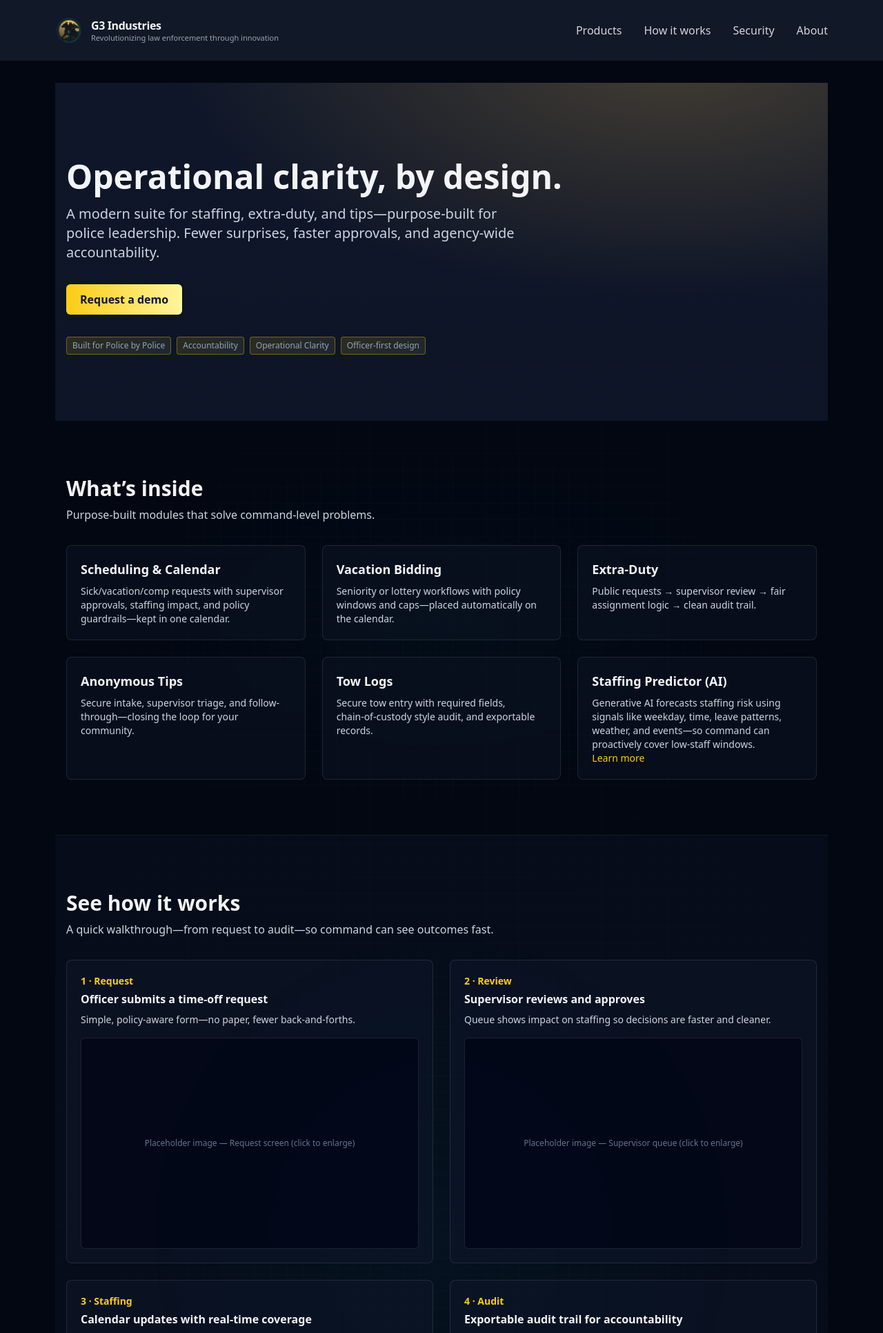
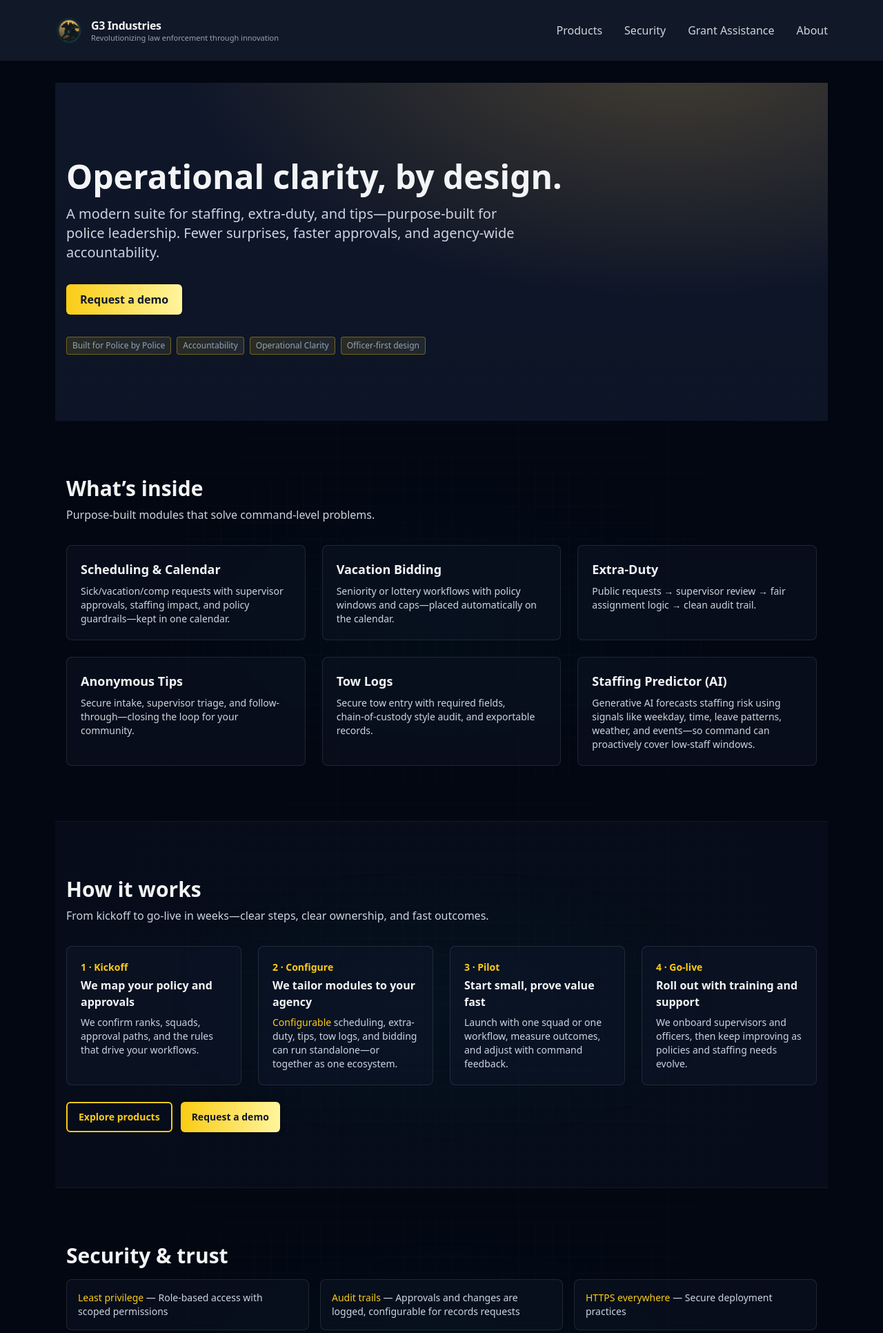
Before and after one commit to ojncglg/g_3site, a Python web app: template templates/index.html in a window 1280 px wide. Shown: the top 1932 px of the page at 69% size. Run offline with Jinja, Linux system fonts and the light colour scheme; the template is opened without the code that fills it, so the values that code supplies are empty; some libraries are stand-ins or nearby versions.

Commit message:
Make What's inside cards fully clickable + improve nav/UX

```diff
--- a/app.py
+++ b/app.py
@@ -98,10 +98,16 @@ def about():
     return render_template("about.html", title="About — G3 Industries")
 
 
+
 # New /security route
 @app.route("/security")
 def security():
     return render_template("security.html", title="Security — G3 Industries")
+
+# New /grants route (Grant Assistance)
+@app.route("/grants")
+def grants():
+    return render_template("grants.html", title="Grant Assistance — G3 Industries")
 
 
 @app.route("/demo", methods=["POST"])
--- a/static/style.css
+++ b/static/style.css
@@ -89,26 +89,26 @@ a {
   padding: 0.75rem 1.25rem;
 }
 
-.btn-primary {
+.btn-primary, .btn--primary {
   background: linear-gradient(90deg, var(--g3-gold), var(--g3-gold-light));
   color: var(--g3-slate-deep);
   box-shadow: 0 2px 6px rgba(0, 0, 0, 0.15);
 }
-.btn-primary:hover {
+.btn-primary:hover, .btn--primary:hover {
   filter: brightness(1.05);
   box-shadow: 0 4px 12px rgba(0, 0, 0, 0.2);
   transform: translateY(-1px);
 }
-.btn-primary:active {
+.btn-primary:active, .btn--primary:active {
   transform: translateY(0);
 }
 
-.btn-outline {
+.btn-outline, .btn--secondary {
   border: 2px solid var(--g3-gold);
   color: var(--g3-gold);
   background: transparent;
 }
-.btn-outline:hover {
+.btn-outline:hover, .btn--secondary:hover {
   background: rgba(250, 204, 21, 0.1);
 }
 
--- a/templates/base.html
+++ b/templates/base.html
@@ -1,4 +1,4 @@
-<!DOCTYPE html>
+<!doctype html>
 <html lang="en">
   <head>
     <meta charset="utf-8" />
@@ -84,17 +84,9 @@
     </script>
     <script src="https://cdn.tailwindcss.com"></script>
     <link
-      rel="preload"
-      href="{{ url_for('static', filename='style.css', v='1.0.1') }}"
-      as="style"
-      onload="this.onload=null;this.rel='stylesheet'"
+      rel="stylesheet"
+      href="{{ url_for('static', filename='style.css') }}?v=1.0.2"
     />
-    <noscript>
-      <link
-        rel="stylesheet"
-        href="{{ url_for('static', filename='style.css', v='1.0.1') }}"
-      />
-    </noscript>
     {% block meta %}{% endblock %} {% block social %}
     <!-- Open Graph (defaults) -->
     <meta property="og:title" content="G3 Industries" />
@@ -194,10 +186,10 @@
         </div>
         <ul class="hidden md:flex gap-6 md:gap-8 text-gray-300 ml-auto">
           <li><a href="/products" class="hover:text-white">Products</a></li>
+          <li><a href="/security" class="hover:text-white">Security</a></li>
           <li>
-            <a href="/#screens" class="hover:text-white">How it works</a>
+            <a href="/grants" class="hover:text-white">Grant Assistance</a>
           </li>
-          <li><a href="/security" class="hover:text-white">Security</a></li>
           <li><a href="/about" class="hover:text-white">About</a></li>
         </ul>
       </nav>
@@ -217,16 +209,14 @@
             </li>
             <li>
               <a
-                href="/#screens"
+                href="/security"
                 class="block rounded px-3 py-2 hover:bg-white/5"
-                >How it works</a
+                >Security</a
               >
             </li>
             <li>
-              <a
-                href="/security"
-                class="block rounded px-3 py-2 hover:bg-white/5"
-                >Security</a
+              <a href="/grants" class="block rounded px-3 py-2 hover:bg-white/5"
+                >Grant Assistance</a
               >
             </li>
             <li>
@@ -293,8 +283,8 @@
         <div>© <span id="year"></span> G3 Industries · Newark, DE</div>
         <nav class="flex gap-6 md:gap-8" role="navigation" aria-label="Footer">
           <a href="/products" class="hover:text-gray-300">Products</a>
-          <a href="/#screens" class="hover:text-gray-300">How it works</a>
           <a href="/security" class="hover:text-gray-300">Security</a>
+          <a href="/grants" class="hover:text-gray-300">Grant Assistance</a>
           <a href="/about" class="hover:text-gray-300">About</a>
         </nav>
       </div>
@@ -360,7 +350,7 @@
               }
             });
           },
-          { rootMargin: "0px 0px -10% 0px", threshold: 0.1 }
+          { rootMargin: "0px 0px -10% 0px", threshold: 0.1 },
         );
 
         nodes.forEach(function (el) {
--- a/templates/grants.html
+++ b/templates/grants.html
@@ -7,11 +7,8 @@
 <section class="container max-w-5xl mx-auto px-4 py-12 animate-fade-in">
   <!-- Page header -->
   <header class="mb-10">
-    <div class="inline-flex items-center gap-2 badge badge--gold text-[11px]">
-      Grant Assistance
-    </div>
     <h1 class="mt-4 text-4xl font-bold tracking-tight">
-      Bring modern admin technology to your agency without blowing the budget.
+      Bring modern admin technology to your agency without blowing the budget
     </h1>
     <p class="mt-4 text-lg muted max-w-3xl">
       We help agencies pursue grant funding to adopt the G3 ecosystem. Start
--- a/templates/index.html
+++ b/templates/index.html
@@ -189,61 +189,73 @@ by design. | Grigori Lopez Garcia{% endblock %} {% block meta %}
     <!-- Cards: scannable module overview; link back to screenshots -->
     <div class="mt-8 grid sm:grid-cols-2 lg:grid-cols-3 gap-6">
       <!-- Vacation Book -->
-      <article
-        class="rounded-lg border border-white/10 card-border bg-slate-900/40 p-5 h-full flex flex-col hover:bg-slate-900/60 transition"
+      <a
+        href="/products#how-scheduling"
+        class="rounded-lg border border-white/10 card-border bg-slate-900/40 p-5 h-full flex flex-col hover:bg-slate-900/60 transition hover:no-underline focus:outline-none focus:ring-2 focus:ring-[color:var(--g3-gold)]"
+        aria-label="Scheduling & Calendar — view details"
       >
         <h3 class="font-semibold text-lg">Scheduling &amp; Calendar</h3>
         <p class="mt-2 text-sm text-slate-300">
           Sick/vacation/comp requests with supervisor approvals, staffing
           impact, and policy guardrails—kept in one calendar.
         </p>
-      </article>
+      </a>
       <!-- Vacation Bidding -->
-      <article
-        class="rounded-lg border border-white/10 card-border bg-slate-900/40 p-5 h-full flex flex-col hover:bg-slate-900/60 transition"
+      <a
+        href="/products#how-bidding"
+        class="rounded-lg border border-white/10 card-border bg-slate-900/40 p-5 h-full flex flex-col hover:bg-slate-900/60 transition hover:no-underline focus:outline-none focus:ring-2 focus:ring-[color:var(--g3-gold)]"
+        aria-label="Vacation Bidding — view details"
       >
         <h3 class="font-semibold text-lg">Vacation Bidding</h3>
         <p class="mt-2 text-sm text-slate-300">
           Seniority or lottery workflows with policy windows and caps—placed
           automatically on the calendar.
         </p>
-      </article>
+      </a>
 
       <!-- Extra-Duty -->
-      <article
-        class="rounded-lg border border-white/10 card-border bg-slate-900/40 p-5 h-full flex flex-col hover:bg-slate-900/60 transition"
+      <a
+        href="/products#how-payjobs"
+        class="rounded-lg border border-white/10 card-border bg-slate-900/40 p-5 h-full flex flex-col hover:bg-slate-900/60 transition hover:no-underline focus:outline-none focus:ring-2 focus:ring-[color:var(--g3-gold)]"
+        aria-label="Extra-Duty — view details"
       >
         <h3 class="font-semibold text-lg">Extra-Duty</h3>
         <p class="mt-2 text-sm text-slate-300">
           Public requests → supervisor review → fair assignment logic → clean
           audit trail.
         </p>
-      </article>
+      </a>
 
       <!-- Anonymous Tips -->
-      <article
-        class="rounded-lg border border-white/10 card-border bg-slate-900/40 p-5 h-full flex flex-col hover:bg-slate-900/60 transition"
+      <a
+        href="/products#how-tips"
+        class="rounded-lg border border-white/10 card-border bg-slate-900/40 p-5 h-full flex flex-col hover:bg-slate-900/60 transition hover:no-underline focus:outline-none focus:ring-2 focus:ring-[color:var(--g3-gold)]"
+        aria-label="Anonymous Tips — view details"
       >
         <h3 class="font-semibold text-lg">Anonymous Tips</h3>
         <p class="mt-2 text-sm text-slate-300">
           Secure intake, supervisor triage, and follow-through—closing the loop
           for your community.
         </p>
-      </article>
+      </a>
       <!-- Tow Logs -->
-      <article
-        class="rounded-lg border border-white/10 card-border bg-slate-900/40 p-5 h-full flex flex-col hover:bg-slate-900/60 transition"
+      <a
+        href="/products#how-tow"
+        class="rounded-lg border border-white/10 card-border bg-slate-900/40 p-5 h-full flex flex-col hover:bg-slate-900/60 transition hover:no-underline focus:outline-none focus:ring-2 focus:ring-[color:var(--g3-gold)]"
+        aria-label="Tow Logs — view details"
       >
         <h3 class="font-semibold text-lg">Tow Logs</h3>
         <p class="mt-2 text-sm text-slate-300">
           Secure tow entry with required fields, chain‑of‑custody style audit,
           and exportable records.
         </p>
-      </article>
+      </a>
 
       <!-- Staffing Predictor (AI) -->
-      <article
-        class="rounded-lg border border-white/10 card-border bg-slate-900/40 p-5 h-full flex flex-col hover:bg-slate-900/60 transition"
+      <a
+        href="/products#how-ai"
+        class="rounded-lg border border-white/10 card-border bg-slate-900/40 p-5 h-full flex flex-col hover:bg-slate-900/60 transition hover:no-underline focus:outline-none focus:ring-2 focus:ring-[color:var(--g3-gold)]"
+        aria-label="Staffing Predictor (AI) — view details"
       >
         <h3 class="font-semibold text-lg">Staffing Predictor (AI)</h3>
         <p class="mt-2 text-sm text-slate-300">
@@ -251,178 +263,85 @@ by design. | Grigori Lopez Garcia{% endblock %} {% block meta %}
           time, leave patterns, weather, and events—so command can proactively
           cover low‑staff windows.
         </p>
-        <a
-          href="/products#how-ai"
-          class="mt-auto inline-block text-sm text-[color:var(--g3-gold)] hover:underline"
-          >Learn more</a
-        >
-      </article>
+      </a>
     </div>
   </div>
 </section>
 
-<!-- === Screens (step‑by‑step walkthrough) === -->
+<!-- === How it works (simple implementation story) === -->
 <section
-  id="screens"
+  id="how"
   class="defer py-16 md:py-20 bg-slate-900/30 border-y border-white/5 section-decor"
 >
   <div class="max-w-6xl mx-auto px-4">
-    <h2 class="text-2xl md:text-3xl font-bold">See how it works</h2>
+    <h2 class="text-2xl md:text-3xl font-bold">How it works</h2>
     <p class="mt-2 text-slate-300">
-      A quick walkthrough—from request to audit—so command can see outcomes
-      fast.
+      From kickoff to go-live in weeks—clear steps, clear ownership, and fast
+      outcomes.
     </p>
 
-    <div class="mt-8 grid md:grid-cols-2 gap-6">
-      <!-- Step 1: Request -->
+    <div class="mt-8 grid md:grid-cols-4 gap-6">
       <article
         class="rounded-lg border border-white/10 card-border bg-slate-900/50 p-5"
       >
         <div class="text-sm font-semibold text-[color:var(--g3-gold)]">
-          1 · Request
+          1 · Kickoff
         </div>
-        <h3 class="mt-1 font-semibold">Officer submits a time‑off request</h3>
+        <h3 class="mt-1 font-semibold">We map your policy and approvals</h3>
         <p class="mt-2 text-sm text-slate-300">
-          Simple, policy-aware form—no paper, fewer back‑and‑forths.
+          We confirm ranks, squads, approval paths, and the rules that drive
+          your workflows.
         </p>
-        <button
-          type="button"
-          class="mt-4 w-full rounded-md bg-slate-950/80 border border-white/10 flex items-center justify-center focus:outline-none focus:ring focus:ring-[color:var(--g3-gold)]"
-          style="aspect-ratio: 16/10"
-          data-title="Officer submits a time‑off request"
-          data-caption="Simple, policy‑aware form—no paper, fewer back‑and‑forths."
-          aria-label="Open larger preview: time-off request form"
-        >
-          <span class="text-xs text-slate-500"
-            >Placeholder image — Request screen (click to enlarge)</span
-          >
-        </button>
       </article>
 
-      <!-- Step 2: Review -->
       <article
         class="rounded-lg border border-white/10 card-border bg-slate-900/50 p-5"
       >
         <div class="text-sm font-semibold text-[color:var(--g3-gold)]">
-          2 · Review
+          2 · Configure
         </div>
-        <h3 class="mt-1 font-semibold">Supervisor reviews and approves</h3>
+        <h3 class="mt-1 font-semibold">We tailor modules to your agency</h3>
         <p class="mt-2 text-sm text-slate-300">
-          Queue shows impact on staffing so decisions are faster and cleaner.
+          <a
+            href="/products#how-scheduling"
+            class="text-[color:var(--g3-gold)] hover:underline"
+            >Configurable</a
+          >
+          scheduling, extra-duty, tips, tow logs, and bidding can run
+          standalone—or together as one ecosystem.
         </p>
-        <button
-          type="button"
-          class="mt-4 w-full rounded-md bg-slate-950/80 border border-white/10 flex items-center justify-center focus:outline-none focus:ring focus:ring-[color:var(--g3-gold)]"
-          style="aspect-ratio: 16/10"
-          data-title="Supervisor reviews and approves"
-          data-caption="Queue shows impact on staffing so decisions are faster and cleaner."
-          aria-label="Open larger preview: supervisor review queue"
-        >
-          <span class="text-xs text-slate-500"
-            >Placeholder image — Supervisor queue (click to enlarge)</span
-          >
-        </button>
       </article>
 
-      <!-- Step 3: Staffing View -->
       <article
         class="rounded-lg border border-white/10 card-border bg-slate-900/50 p-5"
       >
         <div class="text-sm font-semibold text-[color:var(--g3-gold)]">
-          3 · Staffing
+          3 · Pilot
         </div>
-        <h3 class="mt-1 font-semibold">
-          Calendar updates with real‑time coverage
-        </h3>
+        <h3 class="mt-1 font-semibold">Start small, prove value fast</h3>
         <p class="mt-2 text-sm text-slate-300">
-          See coverage by squad, shift, and unit—before surprises happen.
+          Launch with one squad or one workflow, measure outcomes, and adjust
+          with command feedback.
         </p>
-        <button
-          type="button"
-          class="mt-4 w-full rounded-md bg-slate-950/80 border border-white/10 flex items-center justify-center focus:outline-none focus:ring focus:ring-[color:var(--g3-gold)]"
-          style="aspect-ratio: 16/10"
-          data-title="Calendar updates with real‑time coverage"
-          data-caption="See coverage by squad, shift, and unit—before surprises happen."
-          aria-label="Open larger preview: staffing calendar"
-        >
-          <span class="text-xs text-slate-500"
-            >Placeholder image — Staffing calendar (click to enlarge)</span
-          >
-        </button>
       </article>
 
-      <!-- Step 4: Audit -->
       <article
         class="rounded-lg border border-white/10 card-border bg-slate-900/50 p-5"
       >
         <div class="text-sm font-semibold text-[color:var(--g3-gold)]">
-          4 · Audit
+          4 · Go‑live
         </div>
-        <h3 class="mt-1 font-semibold">
-          Exportable audit trail for accountability
-        </h3>
+        <h3 class="mt-1 font-semibold">Roll out with training and support</h3>
         <p class="mt-2 text-sm text-slate-300">
-          Every approval and change is logged for clean records and reviews.
+          We onboard supervisors and officers, then keep improving as policies
+          and staffing needs evolve.
         </p>
-        <button
-          type="button"
-          class="mt-4 w-full rounded-md bg-slate-950/80 border border-white/10 flex items-center justify-center focus:outline-none focus:ring focus:ring-[color:var(--g3-gold)]"
-          style="aspect-ratio: 16/10"
-          data-title="Exportable audit trail for accountability"
-          data-caption="Every approval and change is logged for clean records and reviews."
-          aria-label="Open larger preview: audit log and export"
-        >
-          <span class="text-xs text-slate-500"
-            >Placeholder image — Audit log / export (click to enlarge)</span
-          >
-        </button>
       </article>
     </div>
-  </div>
-</section>
 
-<!-- === How it works (implementation steps) === -->
-<section
-  id="how-it-works"
-  class="defer py-16 md:py-20 bg-slate-900/40 border-y border-white/5 section-decor"
->
-  <div class="max-w-6xl mx-auto px-4">
-    <h2 class="text-2xl md:text-3xl font-bold">Easy to implement</h2>
-    <p class="mt-2 text-slate-300">From kickoff to go‑live in weeks.</p>
-    <div class="mt-8 grid md:grid-cols-4 gap-6">
-      <div class="p-5 rounded-lg border border-white/10 bg-slate-950">
-        <div class="text-sm font-semibold text-[color:var(--g3-gold)]">
-          1 · Configure
-        </div>
-        <p class="mt-1 text-sm text-slate-300">
-          We align squads, policies, and roles to your agency’s structure.
-        </p>
-      </div>
-      <div class="p-5 rounded-lg border border-white/10 bg-slate-950">
-        <div class="text-sm font-semibold text-[color:var(--g3-gold)]">
-          2 · Launch
-        </div>
-        <p class="mt-1 text-sm text-slate-300">
-          Rapid rollout with command buy-in and clear SOPs.
-        </p>
-      </div>
-      <div class="p-5 rounded-lg border border-white/10 bg-slate-950">
-        <div class="text-sm font-semibold text-[color:var(--g3-gold)]">
-          3 · Operate
-        </div>
-        <p class="mt-1 text-sm text-slate-300">
-          Supervisors approve, officers request, leadership sees staffing in
-          real time.
-        </p>
-      </div>
-      <div class="p-5 rounded-lg border border-white/10 bg-slate-950">
-        <div class="text-sm font-semibold text-[color:var(--g3-gold)]">
-          4 · Audit
-        </div>
-        <p class="mt-1 text-sm text-slate-300">
-          Exportable logs and accountability for every decision.
-        </p>
-      </div>
+    <div class="mt-6 flex flex-wrap gap-3">
+      <a href="/products" class="btn btn-outline">Explore products</a>
+      <a href="#demo" class="btn btn-primary">Request a demo</a>
     </div>
   </div>
 </section>
@@ -445,7 +364,7 @@ by design. | Grigori Lopez Garcia{% endblock %} {% block meta %}
         <span class="text-[color:var(--g3-gold)] font-medium"
           >Audit trails</span
         >
-        — Approvals and changes are logged
+        — Approvals and changes are logged, configurable for records requests
       </li>
       <li class="rounded-lg bg-slate-900/40 border border-white/10 p-4">
         <span class="text-[color:var(--g3-gold)] font-medium"
@@ -455,15 +374,16 @@ by design. | Grigori Lopez Garcia{% endblock %} {% block meta %}
       </li>
       <li class="rounded-lg bg-slate-900/40 border border-white/10 p-4">
         <span class="text-[color:var(--g3-gold)] font-medium"
-          >Retention & export</span
+          >Sync capabilities</span
         >
-        — Configurable for records requests
+        — Take your schedule and sync it with your existing calendars (e.g.,
+        Outlook, Google)
       </li>
       <li class="rounded-lg bg-slate-900/40 border border-white/10 p-4">
         <span class="text-[color:var(--g3-gold)] font-medium"
-          >Accessible UI</span
+          >Mobile‑friendly</span
         >
-        — High contrast, keyboard‑friendly
+        — Easy to use, from rookies to veterans
       </li>
       <li class="rounded-lg bg-slate-900/40 border border-white/10 p-4">
         <span class="text-[color:var(--g3-gold)] font-medium">Performance</span>
```
